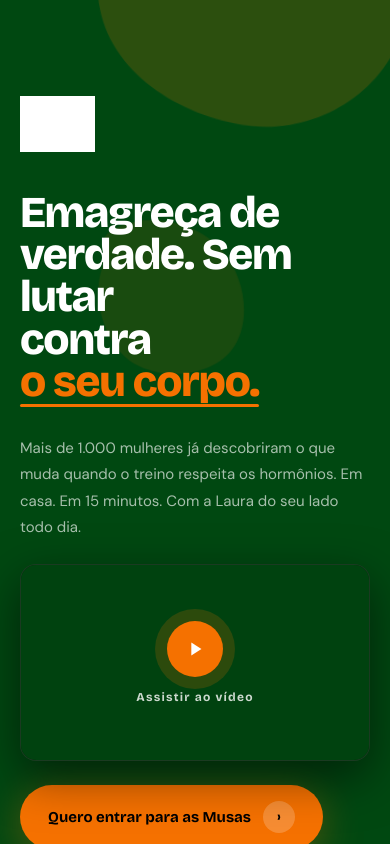
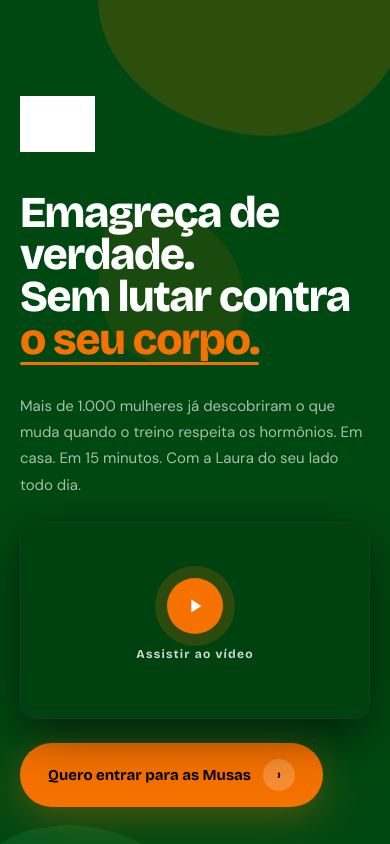
Before and after one commit to patrikgonzaga2-tech/Projeto-Laura-Rosa, a Next.js app: page / in a window 390 px wide. Shown: the top 844 px of the page. Built offline with nearby package versions, Linux system fonts and the light colour scheme; grey boxes are pictures that could not be loaded.

Commit message:
feat: adjust h1 for mobile/iPad and suppress hydration warnings\n\nChange h1 to 4 lines on mobile/iPad and 3 on desktop; suppress hydration warnings for browser extensions.

```diff
--- a/app/layout.tsx
+++ b/app/layout.tsx
@@ -46,8 +46,8 @@ export default function RootLayout({
   children: React.ReactNode
 }>) {
   return (
-    <html lang="pt-BR" className={`${bricolage.variable} ${dmSans.variable}`}>
-      <body className="font-sans antialiased" style={{ fontFamily: 'var(--font-body, DM Sans, sans-serif)' }}>
+    <html lang="pt-BR" className={`${bricolage.variable} ${dmSans.variable}`} suppressHydrationWarning>
+      <body className="font-sans antialiased" style={{ fontFamily: 'var(--font-body, DM Sans, sans-serif)' }} suppressHydrationWarning>
         {children}
         <Analytics />
       </body>
--- a/components/hero.tsx
+++ b/components/hero.tsx
@@ -56,9 +56,12 @@ export function Hero() {
             letterSpacing: '-0.03em',
           }}
         >
-          Emagreça de<br />
+          <span className="hidden sm:inline">Emagreça de<br />
           verdade. Sem lutar<br />
-          contra{' '}
+          contra{' '}</span>
+          <span className="sm:hidden">Emagreça de<br />
+          verdade.<br />
+          Sem lutar contra<br /></span>
           <em
             className="not-italic relative inline-block"
             style={{ color: 'var(--o)' }}
```
